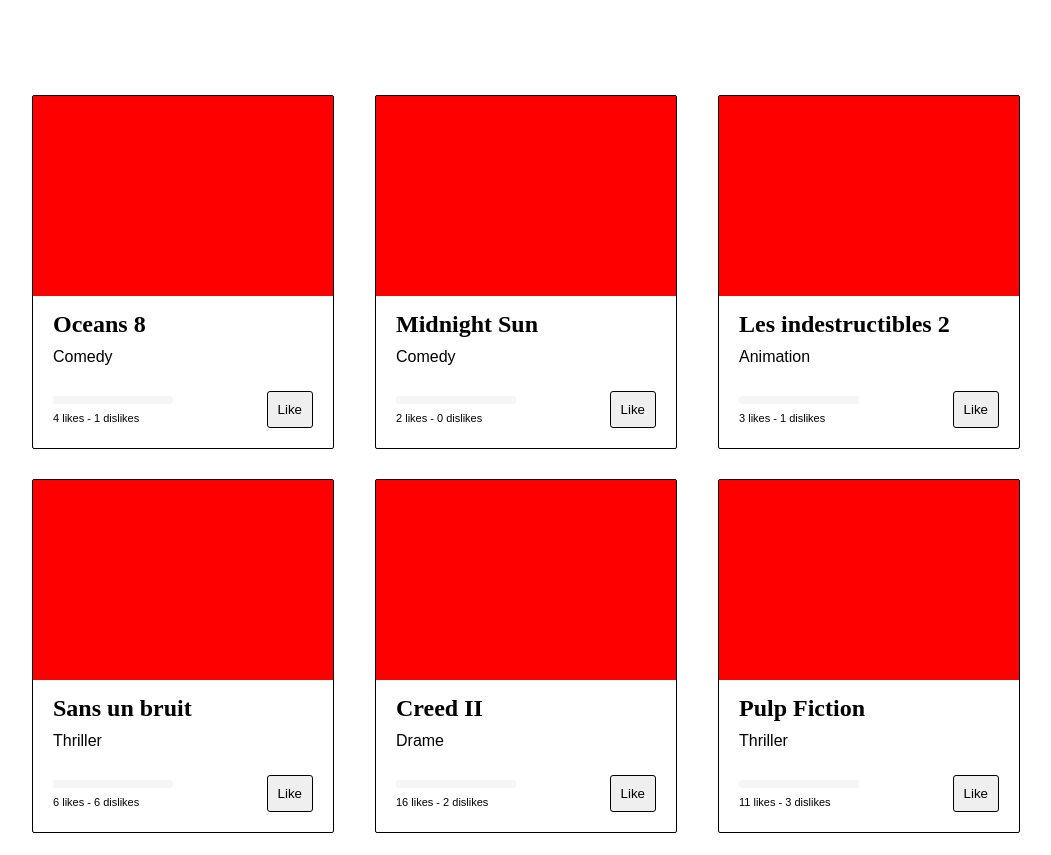
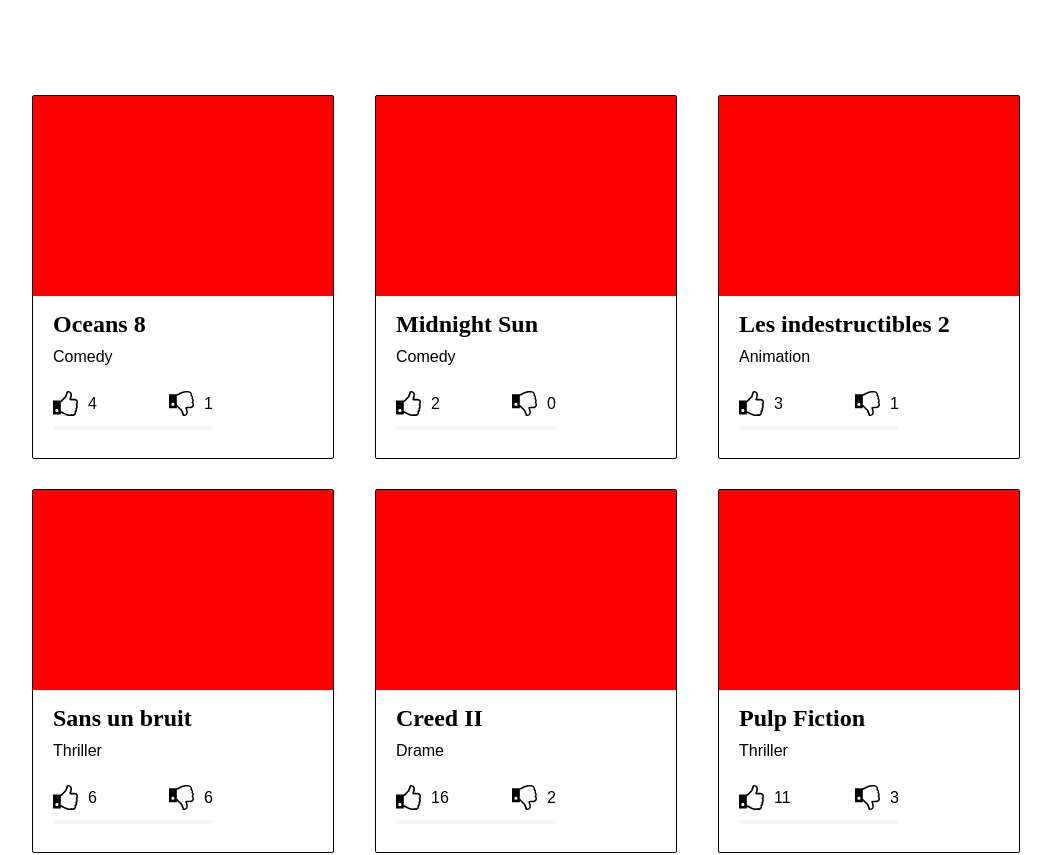
Before and after one commit to plaitse/particeep, a React (Create React App) app: page / in a window 1280 px wide. Shown: the top 855 px of the page, without its empty margins (114-1165 px from the left). Built offline with nearby package versions, Linux system fonts and the light colour scheme.

Commit message:
Opinion logic

```diff
--- /dev/null
+++ b/src/components/Opinion/Likes/Likes.js
@@ -0,0 +1,59 @@
+import React from 'react';
+
+import styles from './Likes.module.css';
+
+const likes = (props) => {
+
+  // Set SVG shape
+  let d;
+  props.opinion === 'like' ?
+    d=`M16 7.1c0-1.5-1.4-2.1-2.2-2.1h-2.2c0.4-1
+      0.7-2.2 0.5-3.1-0.5-1.8-2-1.9-2.5-1.9h-0.1c-0.4
+      0-0.6 0.2-0.8 0.5l-1 2.8-2.7 2.7h-5v9h5v-1c0.2 0
+      0.7 0.3 1.2 0.6 1.2 0.6 2.9 1.5 4.5 1.5 2.4 0
+      3.2-0.3 3.8-1.3 0.3-0.6 0.3-1.1 0.3-1.4 0.2-0.2
+      0.5-0.5 0.6-1s0.1-0.8 0-1.1c0.2-0.3 0.4-0.7 0.5-1.3
+      0-0.5-0.1-0.9-0.2-1.2 0.1-0.4 0.3-0.9 0.3-1.7zM2.5
+      13.5c-0.6 0-1-0.4-1-1s0.4-1 1-1 1 0.4 1 1c0 0.6-0.4
+      1-1 1zM14.7 9.1c0 0 0.2 0.2 0.2 0.7 0 0.6-0.4 0.9-0.4
+      0.9l-0.3 0.3 0.2 0.3c0 0 0.2 0.3 0 0.7-0.1 0.4-0.5
+      0.7-0.5 0.7l-0.3 0.3 0.2 0.4c0 0 0.2 0.4-0.1 0.9-0.2
+      0.4-0.4 0.7-2.9 0.7-1.4 0-3-0.8-4.1-1.4-0.8-0.4-1.3-0.6-1.7-0.6v0-6h0.1c0.2
+      0 0.4-0.1 0.6-0.2l2.8-2.8c0.1-0.1 0.1-0.2 0.2-0.3l1-2.7c0.5
+      0 1.2 0.2 1.4 1.1 0.1 0.6-0.1 1.6-0.6 2.8-0.1 0.3-0.1
+      0.5 0.1 0.8 0.1 0.2 0.4 0.3 0.7 0.3h2.5c0.1 0 1.2 0.2
+      1.2 1.1 0 0.8-0.3 1.2-0.3 1.2l-0.3 0.4 0.3 0.4z`
+  :
+    d=`M15.6 7.3c0.1-0.3 0.3-0.7 0.2-1.2 0-0.6-0.3-1.1-0.5-1.3
+      0.1-0.3 0.1-0.6 0-1.1s-0.4-0.8-0.6-1c0.1-0.3
+      0.1-0.8-0.3-1.4-0.4-1-1.2-1.3-3.6-1.3-1.7 0-3.3 0.8-4.6
+      1.5-0.4 0.2-1 0.5-1.2 0.5v0h-5v9h5v-0.9l2.7 2.7
+      1 2.8c0.2 0.2 0.4 0.4 0.8 0.4h0.1c0 0 0 0 0 0 0.5
+      0 2-0.1 2.4-1.9 0.2-0.9-0.1-2.2-0.5-3.1h2.3c0.7-0.1
+      2.1-0.6 2.2-2.1 0-0.7-0.2-1.3-0.4-1.6zM2.5 7.5c0.6
+      0 1 0.4 1 1s-0.4 1-1 1-1-0.4-1-1c0-0.6 0.4-1 1-1zM13.8
+      10h-2.5c-0.3 0-0.5 0.1-0.7 0.4-0.2 0.2-0.2 0.5-0.1
+      0.8 0.5 1.2 0.7 2.2 0.6 2.8-0.2 0.9-0.9 1.1-1.4
+      1.1l-1-2.7c0-0.1-0.1-0.2-0.2-0.3l-2.9-2.9c-0.1-0.1-0.3-0.2-0.5-0.2h-0.1v-6c0.4
+      0 0.8-0.2 1.7-0.6 1.1-0.6 2.7-1.4 4.1-1.4 2.5 0
+      2.7 0.4 2.9 0.7 0.3 0.5 0.1 0.9 0.1 0.9l-0.2 0.4
+      0.4 0.3c0 0 0.4 0.2 0.5 0.7 0.1 0.4 0 0.7 0 0.7l-0.3
+      0.3 0.3 0.3c0 0 0.4 0.3 0.4 0.9 0 0.5-0.2 0.7-0.2
+      0.7l-0.4 0.3 0.4 0.4c0 0 0.4 0.4 0.3 1.2 0 1.1-1.1 1.2-1.2 1.2z`;
+
+  return (
+    <div className={styles.Likes}>
+      <svg
+        className={props.liked ? styles.Focus : styles.Button}
+        onClick={props.liking}
+        width='25'
+        height='25'
+        viewBox='0 0 16 16'>
+        <path fill='#000' d={d}></path>
+      </svg>
+      <p>{props.likes}</p>
+    </div>
+  );
+}
+
+export default likes;
--- /dev/null
+++ b/src/components/Opinion/Likes/Likes.module.css
@@ -0,0 +1,20 @@
+.Likes {
+  display: flex;
+  align-items: center;
+}
+
+.Likes:first-child {
+  margin-right: 25px;
+}
+
+.Button,
+.Focus {
+  margin-right: 10px;
+
+  cursor: pointer;
+}
+
+.Button:hover path,
+.Focus path {
+  fill: red;
+}
--- /dev/null
+++ b/src/components/Opinion/Meter/Meter.js
@@ -0,0 +1,13 @@
+import React from 'react';
+
+import styles from './Meter.module.css';
+
+const meter = (props) => (
+  <meter id="likes" name="likes" min="0" max="100">
+    <div className={styles.Gauge}>
+      <span style={{width: props.percentage}}></span>
+    </div>
+  </meter>
+);
+
+export default meter;
--- /dev/null
+++ b/src/components/Opinion/Meter/Meter.module.css
@@ -0,0 +1,38 @@
+meter {
+  width: 160px;
+  height: 4px;
+  margin-bottom: 8px;
+  -webkit-appearance: none;
+     -moz-appearance: none;
+          appearance: none;
+  border-radius: 3px;
+  /* Firefox */
+  background: none; /* Required to get rid of the default background prop. */
+  background-color: whiteSmoke;
+}
+
+meter::-webkit-meter-bar {
+  background: none; /* Important to get rid of default background. */
+  background-color: whiteSmoke;
+}
+
+.Gauge {
+  width: 160px;
+  height: 4px;
+
+  background-color: #f9f9f9;
+  border-radius: 3px;
+  box-shadow: 0 3px 5px -5px #000 inset;
+}
+
+.Gauge > span {
+  height: inherit;
+  background-color: blue;
+  display: block;
+}
+
+.Numbers {
+  display: flex;
+
+  font-size: 11px;
+}
--- a/src/containers/Movies/Movie/Movie.js
+++ b/src/containers/Movies/Movie/Movie.js
@@ -1,15 +1,17 @@
 import React, { Component } from 'react';
 
+import Likes from '../../../components/Opinion/Likes/Likes';
+import Meter from '../../../components/Opinion/Meter/Meter';
 import styles from './Movie.module.css';
 
 class Movie extends Component {
   state = {
     likes: this.props.likes,
     dislikes: this.props.dislikes,
-    liked: false
+    liked: false,
+    disliked: false,
+    percentage: this.props.percentage
   }
-
-  // Add button dislike -> disable button like
 
   likeHandler = () => {
     if (this.state.liked) {
@@ -20,7 +22,10 @@ class Movie extends Component {
       };
       updatedLikes = updatedCount;
       this.setState({likes: updatedLikes, liked: !this.state.liked});
+      this.updatePercentageHandler(updatedLikes, this.state.dislikes);
     } else {
+      // If already disliked remove dislike
+      if (this.state.disliked) this.dislikeHandler();
       const oldCount = this.state.likes;
       const updatedCount = oldCount + 1;
       let updatedLikes = {
@@ -28,38 +33,65 @@ class Movie extends Component {
       };
       updatedLikes = updatedCount;
       this.setState({likes: updatedLikes, liked: !this.state.liked});
+      this.updatePercentageHandler(updatedLikes, this.state.dislikes);
     }
   }
 
+  dislikeHandler = () => {
+    if (this.state.disliked) {
+      const oldCount = this.state.dislikes;
+      const updatedCount = oldCount - 1;
+      let updatedDislikes = {
+        ...this.state.dislikes
+      };
+      updatedDislikes = updatedCount;
+      this.setState({dislikes: updatedDislikes, disliked: !this.state.disliked});
+      this.updatePercentageHandler(this.state.likes, updatedDislikes);
+    } else {
+      // If already liked remove like
+      if (this.state.liked) this.likeHandler();
+      const oldCount = this.state.dislikes;
+      const updatedCount = oldCount + 1;
+      let updatedDislikes = {
+        ...this.state.dislikes
+      };
+      updatedDislikes = updatedCount;
+      this.setState({dislikes: updatedDislikes, disliked: !this.state.disliked});
+      this.updatePercentageHandler(this.state.likes, updatedDislikes);
+    }
+  }
+
+  updatePercentageHandler = (likes, dislikes) => {
+    const updatedPercentage = `${Math.round(likes / (likes + dislikes) * 100)}%`;
+    this.setState({percentage: updatedPercentage})
+  }
+
+  formatNumber = (number) => number >= 1000 ? (number / 1000).toFixed(1) + ' K' : number;
+
   render () {
-    // Determine gauge meter bar percentage
-    let value = '0%';
-    if (this.props.likes >= 1 && this.props.likes < 10) value = '5%';
-    if (this.props.likes >= 10 && this.props.likes < 100) value = '10%';
-    if (this.props.likes >= 100 && this.props.likes < 1000) value = '50%';
-    if (this.props.likes >= 1000) value = '100%';
-
     return (
       <div className={styles.Movie} id={this.props.id}>
         <div className={styles.Image}></div>
+
         <div className={styles.Content}>
           <h2>{this.props.title}</h2>
           <p>{this.props.category}</p>
+
           <div className={styles.Wrapper}>
-            <div className={styles.Likes}>
-              <meter id="likes" name="likes" min="0" max="100">
-                <div className={styles.Gauge}>
-                  <span style={{width: value}}></span>
-                </div>
-              </meter>
-              <div className={styles.Numbers}>
-                <p>{this.state.likes} likes - {this.state.dislikes} dislikes</p>
-              </div>
+            <div className={styles.Opinion}>
+              <Likes
+                opinion="like"
+                liked={this.state.liked}
+                liking={this.likeHandler}
+                likes={this.formatNumber(this.state.likes)} />
+              <Likes
+                opinion="dislike"
+                liked={this.state.disliked}
+                liking={this.dislikeHandler}
+                likes={this.formatNumber(this.state.dislikes)}/>
             </div>
-            <button
-              className={this.state.liked ? styles.Liked : styles.Button }
-              onClick={this.likeHandler}
-              >Like</button>
+
+            <Meter percentage={this.state.percentage} />
           </div>
         </div>
       </div>
--- a/src/containers/Movies/Movie/Movie.module.css
+++ b/src/containers/Movies/Movie/Movie.module.css
@@ -27,72 +27,17 @@
 
 .Wrapper {
   display: flex;
-  justify-content: space-between;
-  align-items: center;
+  flex-direction: column;
 
+  width: fit-content;
   padding: 25px 0 10px 0;
 }
 
-.Likes {
+/* --- Opinion ---- */
+
+.Opinion {
   display: flex;
-  flex-direction: column;
-  align-items: flex-start;
+  justify-content: space-between;
+
+  margin-bottom: 10px;
 }
-
-meter {
-  width: 120px;
-  height: 8px;
-  margin-bottom: 8px;
-  -webkit-appearance: none;
-     -moz-appearance: none;
-          appearance: none;
-  border-radius: 3px;
-  /* Firefox */
-  background: none; /* Required to get rid of the default background prop. */
-  background-color: whiteSmoke;
-}
-
-meter::-webkit-meter-bar {
-  background: none; /* Important to get rid of default background. */
-  background-color: whiteSmoke;
-}
-
-.Gauge {
-  width: 120px;
-  height: 8px;
-
-  background-color: #f9f9f9;
-  border-radius: 3px;
-  box-shadow: 0 3px 5px -5px #000 inset;
-}
-
-.Gauge > span {
-  height: inherit;
-  background-color: blue;
-  display: block;
-}
-
-.Numbers {
-  display: flex;
-
-  font-size: 11px;
-}
-
-.Button,
-.Liked {
-  padding: 10px;
-
-  border: 1px solid #000;
-  border-radius: 3px;
-  outline: none;
-
-  cursor: pointer;
-}
-
-.Button:hover,
-.Liked {
-  background-color: red;
-  color: white;
-  border-color: red;
-  outline: none;
-}
--- a/src/containers/Movies/Movies.js
+++ b/src/containers/Movies/Movies.js
@@ -14,6 +14,8 @@ class Movies extends Component {
     this.setState({movies: movies$});
   }
 
+  calculatePercentage = (likes, dislikes) =>  `${Math.round(likes / (likes + dislikes) * 100)}%`;
+
   render () {
     const movies = this.state.movies.map(movie => (
       <Movie
@@ -21,7 +23,8 @@ class Movies extends Component {
         title={movie.title}
         category={movie.category}
         likes={movie.likes}
-        dislikes={movie.dislikes} />
+        dislikes={movie.dislikes}
+        percentage={this.calculatePercentage(movie.likes, movie.dislikes)} />
     ));
 
     return (
```
